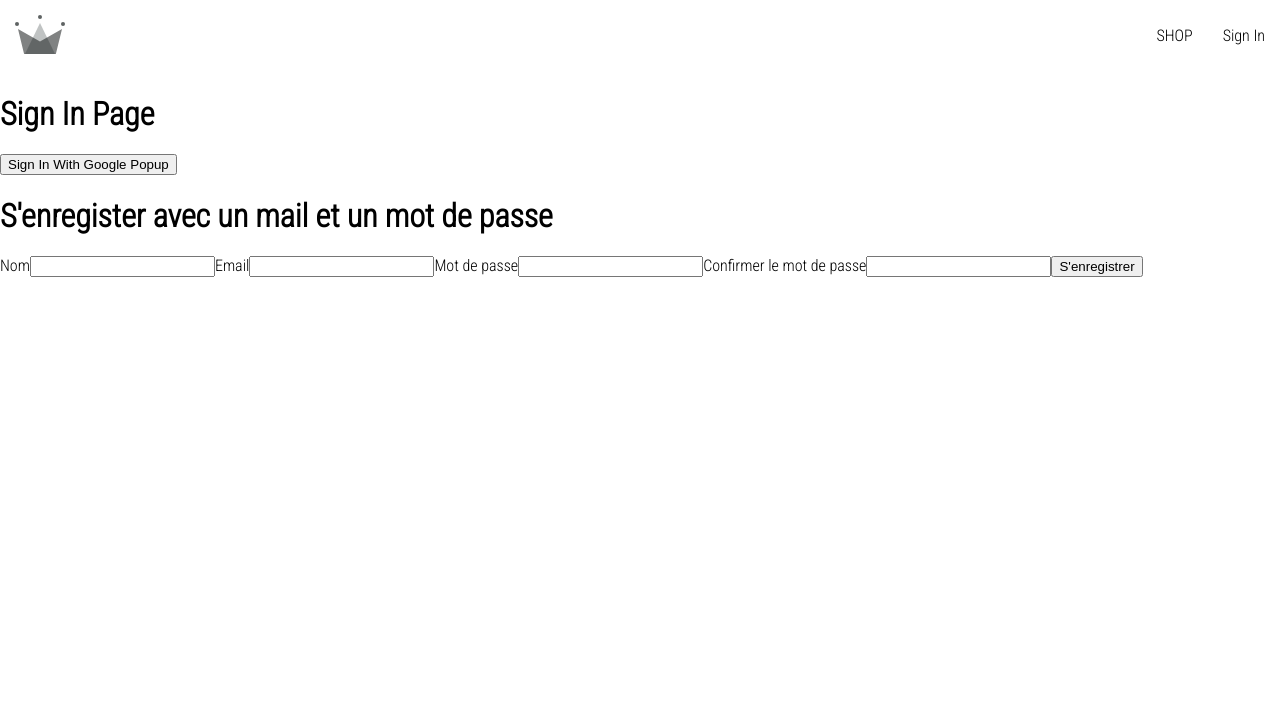
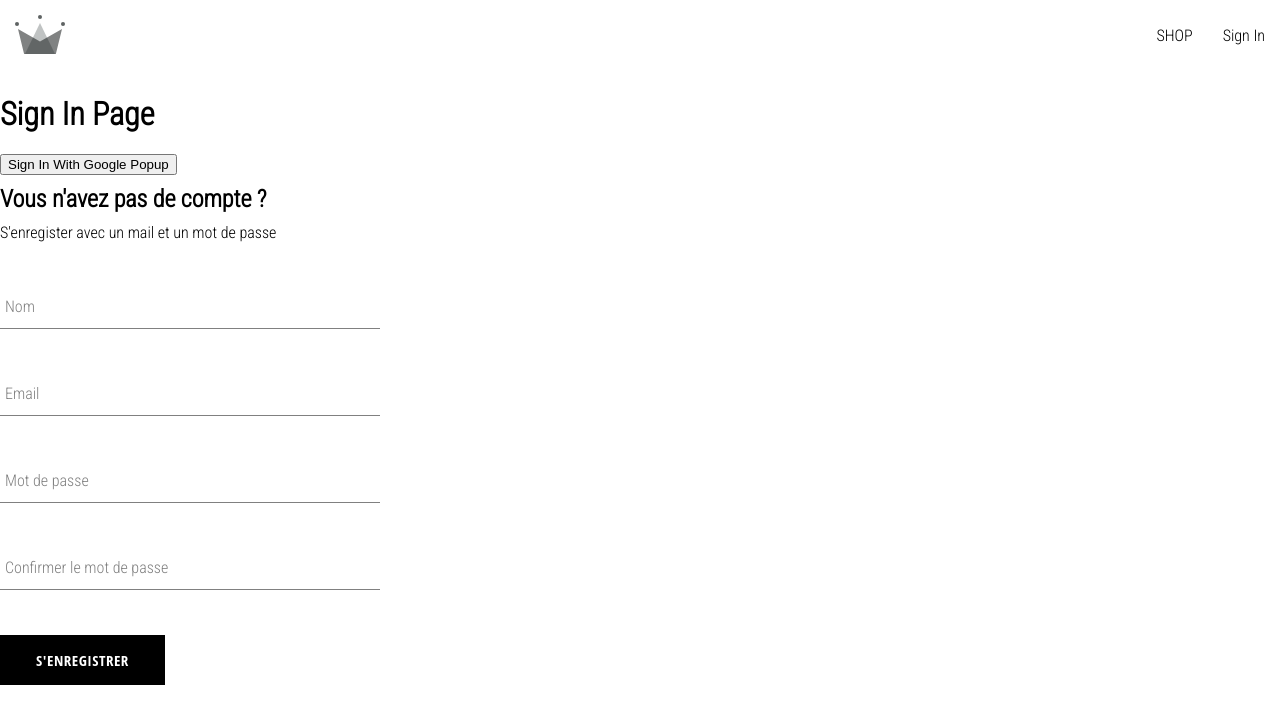
Before and after one commit to yanncls/Crown-E-Shop, a React (Create React App) app: page /sign-in in a window 1280 px wide. Shown: the top 724 px of the page. Built offline with nearby package versions, Linux system fonts and the light colour scheme.

Commit message:
signup, form input, button component added

```diff
--- /dev/null
+++ b/src/components/button/button.component.jsx
@@ -0,0 +1,19 @@
+import "./button.styles.scss";
+
+const BUTTON_TYPE_CLASSES = {
+  google: "google-sign-in",
+  inverted: "inverted",
+};
+
+const Button = ({ children, buttonType, ...otherProps }) => {
+  return (
+    <button
+      className={`button-container ${BUTTON_TYPE_CLASSES[buttonType]}`}
+      {...otherProps}
+    >
+      {children}
+    </button>
+  );
+};
+
+export default Button;
--- /dev/null
+++ b/src/components/button/button.styles.scss
@@ -0,0 +1,46 @@
+.button-container {
+  min-width: 165px;
+  width: auto;
+  height: 50px;
+  letter-spacing: 0.5px;
+  line-height: 50px;
+  padding: 0 35px 0 35px;
+  font-size: 15px;
+  background-color: black;
+  color: white;
+  text-transform: uppercase;
+  font-family: "Open Sans Condensed";
+  font-weight: bolder;
+  border: none;
+  cursor: pointer;
+  display: flex;
+  justify-content: center;
+
+  &:hover {
+    background-color: white;
+    color: black;
+    border: 1px solid black;
+  }
+
+  &.google-sign-in {
+    background-color: #4285f4;
+    color: white;
+
+    &:hover {
+      background-color: #357ae8;
+      border: none;
+    }
+  }
+
+  &.inverted {
+    background-color: white;
+    color: black;
+    border: 1px solid black;
+
+    &:hover {
+      background-color: black;
+      color: white;
+      border: none;
+    }
+  }
+}
--- /dev/null
+++ b/src/components/form-input/form-input.component.jsx
@@ -0,0 +1,18 @@
+import "./form-input.styles.scss";
+
+const FormInput = ({ label, ...otherProps }) => {
+  return (
+    <div className="group">
+      <input className="form-input" {...otherProps} />
+      {label && (
+        <label
+          className={`${otherProps.value ? "shrink" : ""} form-input-label`}
+        >
+          {label}
+        </label>
+      )}
+    </div>
+  );
+};
+
+export default FormInput;
--- /dev/null
+++ b/src/components/form-input/form-input.styles.scss
@@ -0,0 +1,54 @@
+$sub-color: grey;
+$main-color: black;
+
+@mixin shrinkLabel {
+  top: -14px;
+  font-size: 12px;
+  color: $main-color;
+}
+
+.group {
+  position: relative;
+  margin: 45px 0;
+
+  .form-input {
+    background: none;
+    background-color: white;
+    color: $sub-color;
+    font-size: 18px;
+    padding: 10px 10px 10px 5px;
+    display: block;
+    width: 100%;
+    border: none;
+    border-radius: 0;
+    border-bottom: 1px solid $sub-color;
+    margin: 25px 0;
+
+    &:focus {
+      outline: none;
+    }
+
+    &:focus ~ .form-input-label {
+      @include shrinkLabel();
+    }
+  }
+
+  input[type="password"] {
+    letter-spacing: 0.3em;
+  }
+
+  .form-input-label {
+    color: $sub-color;
+    font-size: 16px;
+    font-weight: normal;
+    position: absolute;
+    pointer-events: none;
+    left: 5px;
+    top: 10px;
+    transition: 300ms ease all;
+
+    &.shrink {
+      @include shrinkLabel();
+    }
+  }
+}
--- a/src/components/sign-up-form/sign-up-form.component.jsx
+++ b/src/components/sign-up-form/sign-up-form.component.jsx
@@ -1,7 +1,15 @@
 import { async } from "@firebase/util";
+import { ErrorResponse } from "@remix-run/router";
 import { useState } from "react";
 
-import { createAuthUserWithEmailAndPassword } from "../../utils/firebase/firebase.utils";
+import FormInput from "../form-input/form-input.component";
+import Button from "../button/button.component";
+import "./sign-up-form.styles.scss";
+
+import {
+  createAuthUserWithEmailAndPassword,
+  createUserDocumentFromAuth,
+} from "../../utils/firebase/firebase.utils";
 
 // set default object fields
 const defaultFormFields = {
@@ -19,17 +27,31 @@
 
   console.log(formFields);
 
+  const resetFormFields = () => {
+    setFormFields(defaultFormFields);
+  };
+
   const handleSubmit = async (event) => {
     event.preventDefault();
 
     // confirm passwords matches
     if (password !== confirmPassword) {
-      console.log("vérifier que le mot de passe soit le même");
+      alert("le mot de passe ne correspond pas");
       return;
-    } else {
-      // verficate if createAuthUser auth a user
-      createAuthUserWithEmailAndPassword(email, password);
-      // create userDoc
+    }
+    try {
+      const { user } = await createAuthUserWithEmailAndPassword(
+        email,
+        password
+      );
+      await createUserDocumentFromAuth(user, { displayName });
+      resetFormFields();
+    } catch (error) {
+      if (error.code === "auth/email-already-in-use") {
+        alert("Email déjà utilisé");
+      } else {
+        console.log("user error", error);
+      }
     }
   };
 
@@ -40,49 +62,51 @@
   };
 
   return (
-    <div>
-      <h1>S'enregister avec un mail et un mot de passe</h1>
+    <div className="sign-up-container">
+      <h2>Vous n'avez pas de compte ?</h2>
+      <span>S'enregister avec un mail et un mot de passe</span>
       <form onSubmit={handleSubmit}>
-        <label htmlFor="">Nom</label>
-        <input
+        <FormInput
+          label="Nom"
           type="text"
           name="displayName"
-          id=""
+          id="displayName"
           required
           onChange={handleChange}
           value={displayName}
         />
-
-        <label htmlFor="">Email</label>
-        <input
+        <FormInput
+          label="Email"
           type="email"
           name="email"
-          id=""
+          id="email"
           required
           onChange={handleChange}
           value={email}
         />
 
-        <label htmlFor="">Mot de passe</label>
-        <input
+        <FormInput
+          label="Mot de passe"
           type="password"
           name="password"
-          id=""
+          id="password"
           required
           onChange={handleChange}
           value={password}
+          minLength="6"
         />
 
-        <label htmlFor="">Confirmer le mot de passe</label>
-        <input
+        <FormInput
+          label="Confirmer le mot de passe"
           type="password"
           name="confirmPassword"
-          id=""
+          id="confirmPassword"
           required
           onChange={handleChange}
           value={confirmPassword}
+          minLength="6"
         />
-        <button type="submit">S'enregistrer</button>
+        <Button type="submit">S'enregistrer</Button>
       </form>
     </div>
   );
--- /dev/null
+++ b/src/components/sign-up-form/sign-up-form.styles.scss
@@ -0,0 +1,8 @@
+.sign-up-container {
+  display: flex;
+  flex-direction: column;
+  width: 380px;
+  h2 {
+    margin: 10px 0;
+  }
+}
--- a/src/utils/firebase/firebase.utils.js
+++ b/src/utils/firebase/firebase.utils.js
@@ -40,7 +40,10 @@
 // Create Db
 export const db = getFirestore();
 
-export const createUserDocumentFromAuth = async (userAuth) => {
+export const createUserDocumentFromAuth = async (
+  userAuth,
+  additionalInformation = {}
+) => {
   if (!userAuth) return;
 
   const userDocRef = doc(db, "users", userAuth.uid);
@@ -56,6 +59,7 @@
         displayName,
         email,
         createAt,
+        ...additionalInformation,
       });
     } catch (error) {
       console.log("error creating the user", error.message);
```
